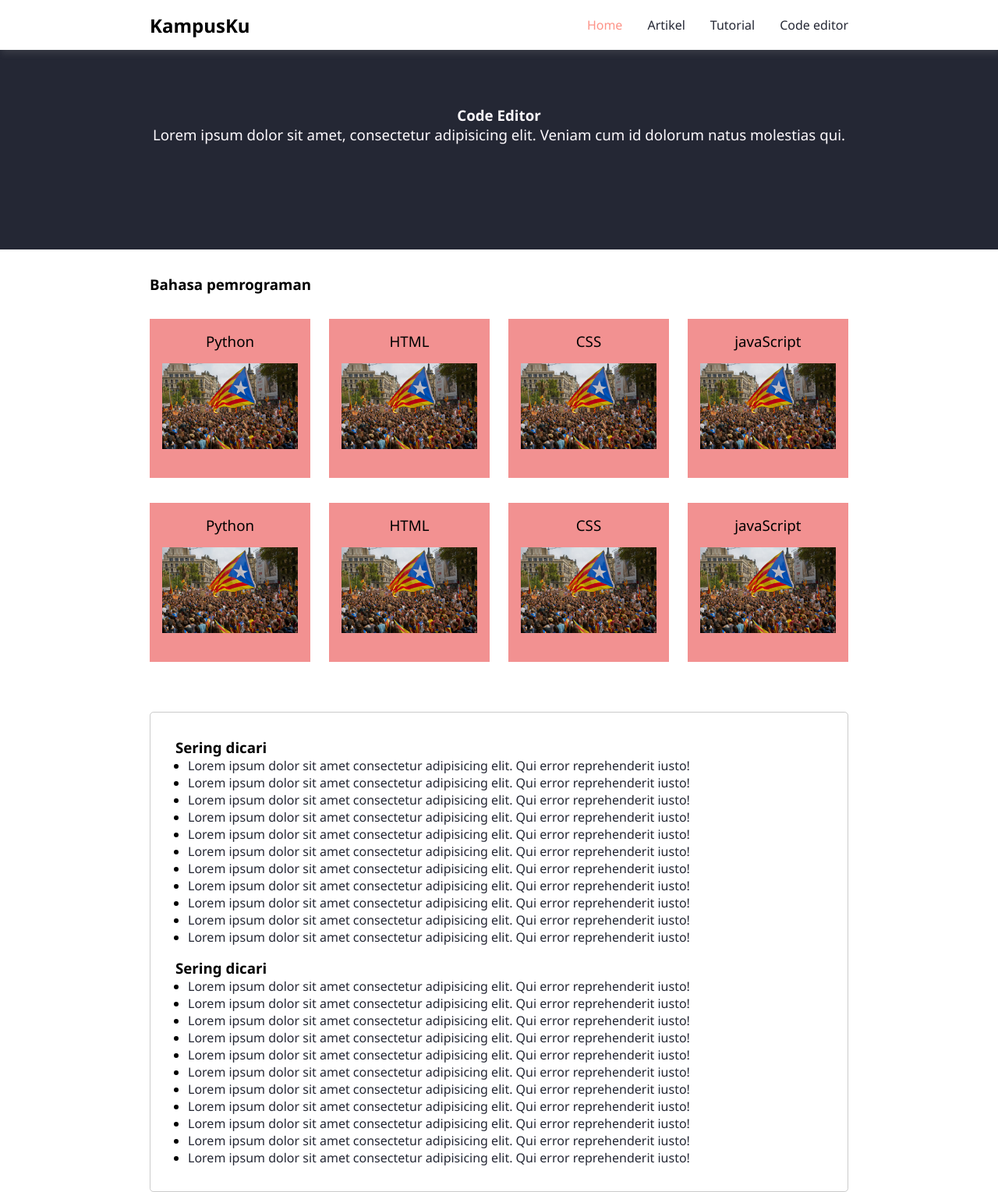
After one commit to guntekhunter/kampusku, a PHP site: page /tutorial.php in a window 1280 px wide. The commit adds this page. Shown: the whole page at 78% size. Run offline with PHP 8.4, Linux system fonts and the light colour scheme.

Commit message:
pembuatan template dynamic website

```diff
--- a/css/tutorial.css
+++ b/css/tutorial.css
@@ -13,16 +13,18 @@
     height: 100%;
     padding: 2rem 0rem;
 }
-.card-container-tutorial{
+.row{
     justify-content: space-between;
+    flex-flow: wrap;
     display: flex;
-    margin-top: 2rem;
+    flex-direction: row;
 }
 .tutorial .card{
     background: #F29191;
     display: block;
     height: auto;
     width: 23%;
+    margin-top: 2rem;
 }
 .card-image{
     padding:1rem;
--- a/halaman/tutorial.html
+++ b/halaman/tutorial.php
@@ -1,43 +1,37 @@
-<!DOCTYPE html>
-<html lang="en">
-
-<head>
-    <meta charset="UTF-8">
-    <meta http-equiv="X-UA-Compatible" content="IE=edge">
-    <meta name="viewport" content="width=device-width, initial-scale=1.0">
-    <link rel="stylesheet" href="../css/style.css">
-    <link rel="stylesheet" href="../css/artikel.css">
-    <link rel="stylesheet" href="../css/tutorial.css">
-    <title>Tutorial</title>
-</head>
-
-<body class="tutorial">
-    <header>
-        <nav>
-            <h1 style="cursor:context-menu">KampusKu</h1>
-            <ul>
-                <li><a href="../index.html">Home</a></li>
-                <li><a href="./artikel.html">Artikel</a></li>
-                <li><a href="#" class="aktif">Tutorial</a></li>
-                <li><a href="./codeEditor.html">Code editor</a></li>
-            </ul>
-        </nav>
-    </header>
-    <section class="dark-header">
-        <div class="container container-artikel">
-            <div class="header-page">
-                <h1 class="putih">Tutorial</h1>
-                <h3 class="putih">Lorem ipsum dolor sit amet, consectetur adipisicing elit. Veniam cum id dolorum natus
-                    molestias qui.
-                </h3>
-            </div>
-        </div>
-    </section>
+<?php include("../template/header.php") ?>
+<section class="tutorial">
+    <?php include("../template/black-header.php") ?>
     <section class="dua">
         <div class="container">
             <div class="card-wrapper">
                 <h1>Bahasa pemrograman</h1>
-                <div class="card-container-tutorial">
+                <div class="row">
+                    <?php include("../template/bhs-program.php") ?>
+                    <div class="card">
+                        <div class="card-text">
+                            <h3>HTML</h3>
+                        </div>
+                        <div class="card-image">
+                            <img src="../image/artikel page/Image 9.png" alt="">
+                        </div>
+                    </div>
+                    <div class="card">
+                        <div class="card-text">
+                            <h3>CSS</h3>
+                        </div>
+                        <div class="card-image">
+                            <img src="../image/artikel page/Image 9.png" alt="">
+                        </div>
+                    </div>
+                    <div class="card">
+                        <div class="card-text">
+                            <h3>javaScript</h3>
+                        </div>
+                        <div class="card-image">
+                            <img src="../image/artikel page/Image 9.png" alt="">
+                        </div>
+                    </div>
+
                     <div class="card">
                         <div class="card-text">
                             <h3>Python</h3>
--- /dev/null
+++ b/template/bhs-program.php
@@ -0,0 +1,8 @@
+<div class="card">
+    <div class="card-text">
+        <h3>Python</h3>
+    </div>
+    <div class="card-image">
+        <img src="../image/artikel page/Image 9.png" alt="">
+    </div>
+</div>
--- /dev/null
+++ b/template/black-header.php
@@ -0,0 +1,10 @@
+<section class="dark-header">
+    <div class="container container-artikel">
+        <div class="header-page">
+            <h1 class="putih">Code Editor</h1>
+            <h3 class="putih">Lorem ipsum dolor sit amet, consectetur adipisicing elit. Veniam cum id dolorum natus
+                molestias qui.
+            </h3>
+        </div>
+    </div>
+</section>
--- /dev/null
+++ b/template/header.php
@@ -0,0 +1,27 @@
+<!DOCTYPE html>
+<html lang="en">
+
+<head>
+    <meta charset="UTF-8">
+    <meta http-equiv="X-UA-Compatible" content="IE=edge">
+    <meta name="viewport" content="width=device-width, initial-scale=1.0">
+    <link rel="stylesheet" href="../css/style.css">
+    <link rel="stylesheet" href="../css/artikel.css">
+    <link rel="stylesheet" href="../css/isi-cerita.css">
+    <link rel="stylesheet" href="../css/tutorial.css">
+    <link rel="stylesheet" href="../css/code-editor.css">
+    <title>Kampusku</title>
+</head>
+
+<body>
+    <header>
+        <nav>
+            <h1 style="cursor:context-menu">KampusKu</h1>
+            <ul>
+                <li><a href="../halaman/index.php" class="aktif">Home</a></li>
+                <li><a href="../halaman/artikel.php">Artikel</a></li>
+                <li><a href="../halaman/tutorial.php">Tutorial</a></li>
+                <li><a href="../halaman/codeEditor.php">Code editor</a></li>
+            </ul>
+        </nav>
+    </header>
```
Also changed, not shown: other parts of halaman/tutorial.php (+2 -37 lines), halaman/artikel.php (renamed from halaman/artikel.html, +4 -33 lines), halaman/codeEditor.html (deleted, +0 -55 lines), halaman/codeEditor.php (added, +20 -0 lines), halaman/index.php (renamed from index.html, +15 -37 lines), halaman/cerita.php (renamed from halaman/cerita.html), halaman/isi-cerita.php (renamed from halaman/isi-cerita.html), template/footer.php (added), template/sub-artikel.php (added), template/sub-sub-artikel.php (added).
